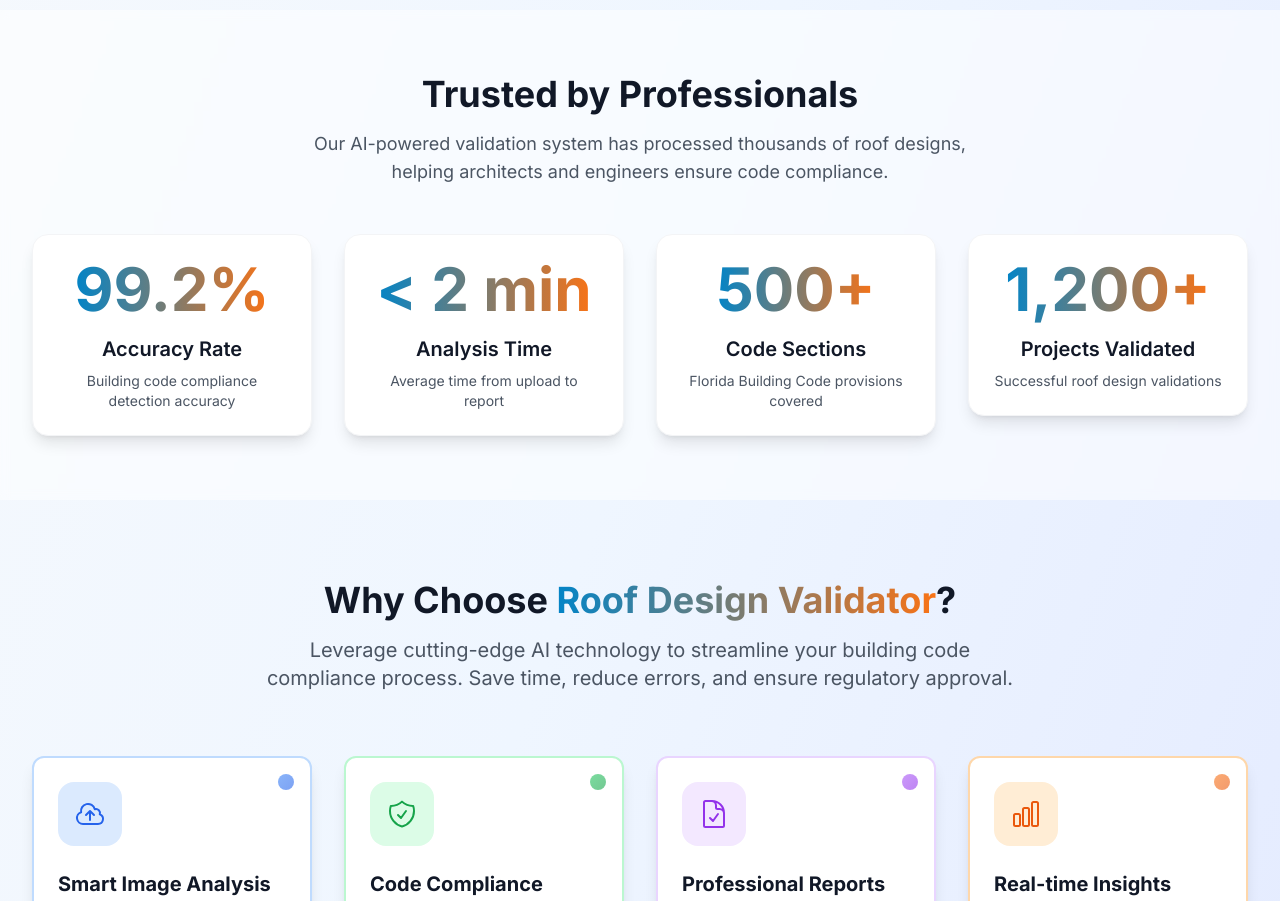
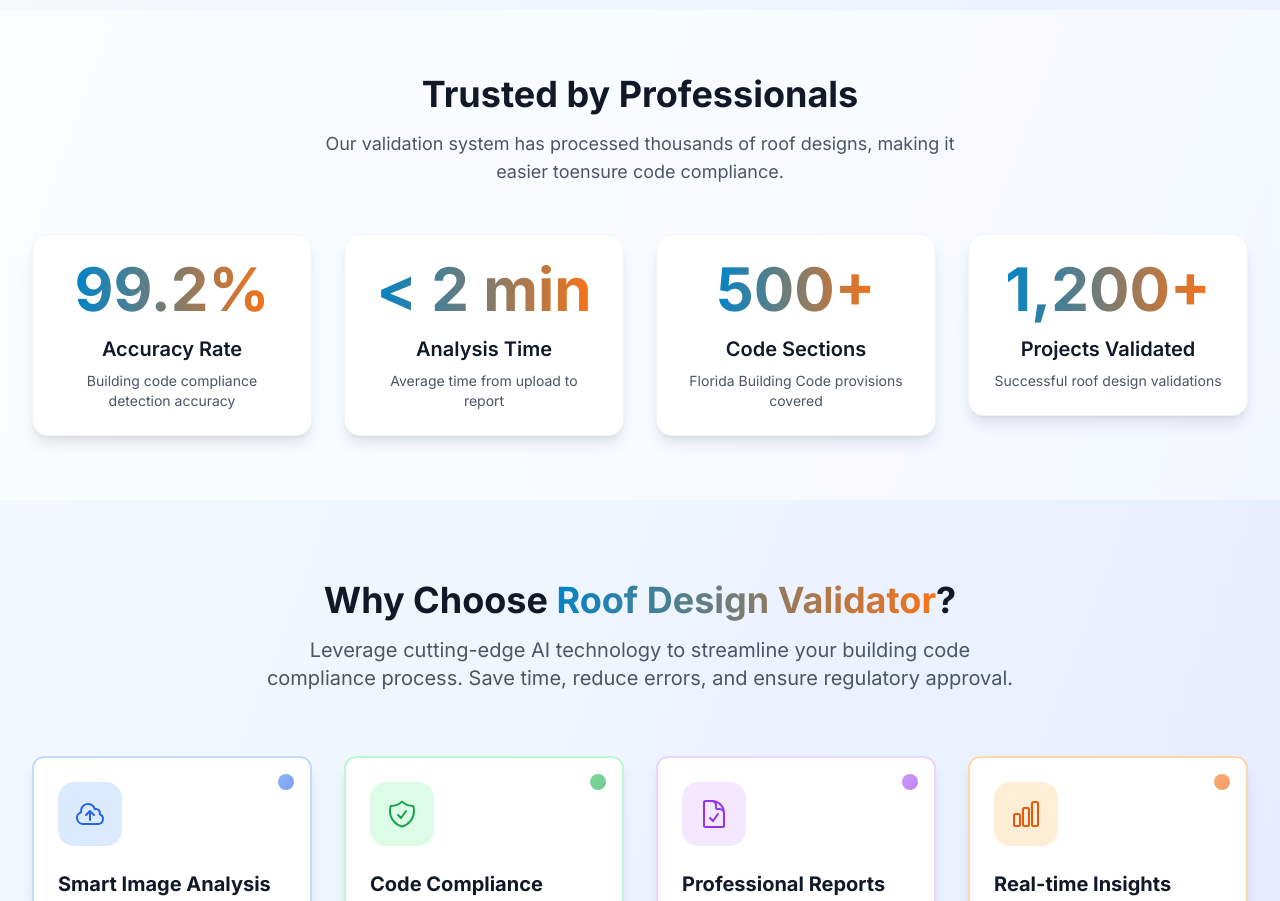
Before and after one commit to saranjv426/multi-agent, a Next.js app in the folder frontend/: page / in a window 1280 px wide. Shown: the part 1340-2241 px from the top of the page. Built offline with nearby package versions, Linux system fonts and the light colour scheme.

Commit message:
updated frontend code

```diff
--- a/frontend/components/StatsSection.tsx
+++ b/frontend/components/StatsSection.tsx
@@ -87,8 +87,8 @@ export default function StatsSection() {
             Trusted by Professionals
           </h2>
           <p className="text-lg text-gray-600 max-w-2xl mx-auto">
-            Our AI-powered validation system has processed thousands of roof designs,
-            helping architects and engineers ensure code compliance.
+            Our validation system has processed thousands of roof designs,
+            making it easier toensure code compliance.
           </p>
         </motion.div>
 
```
